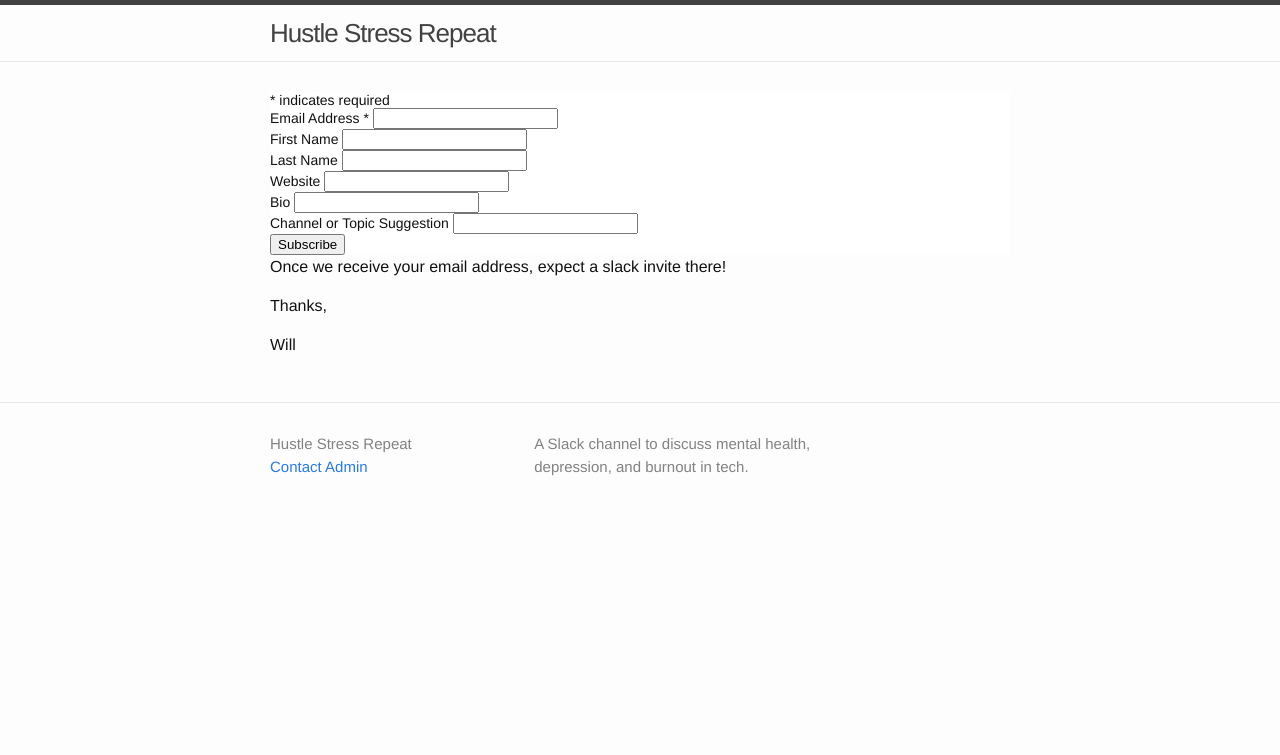
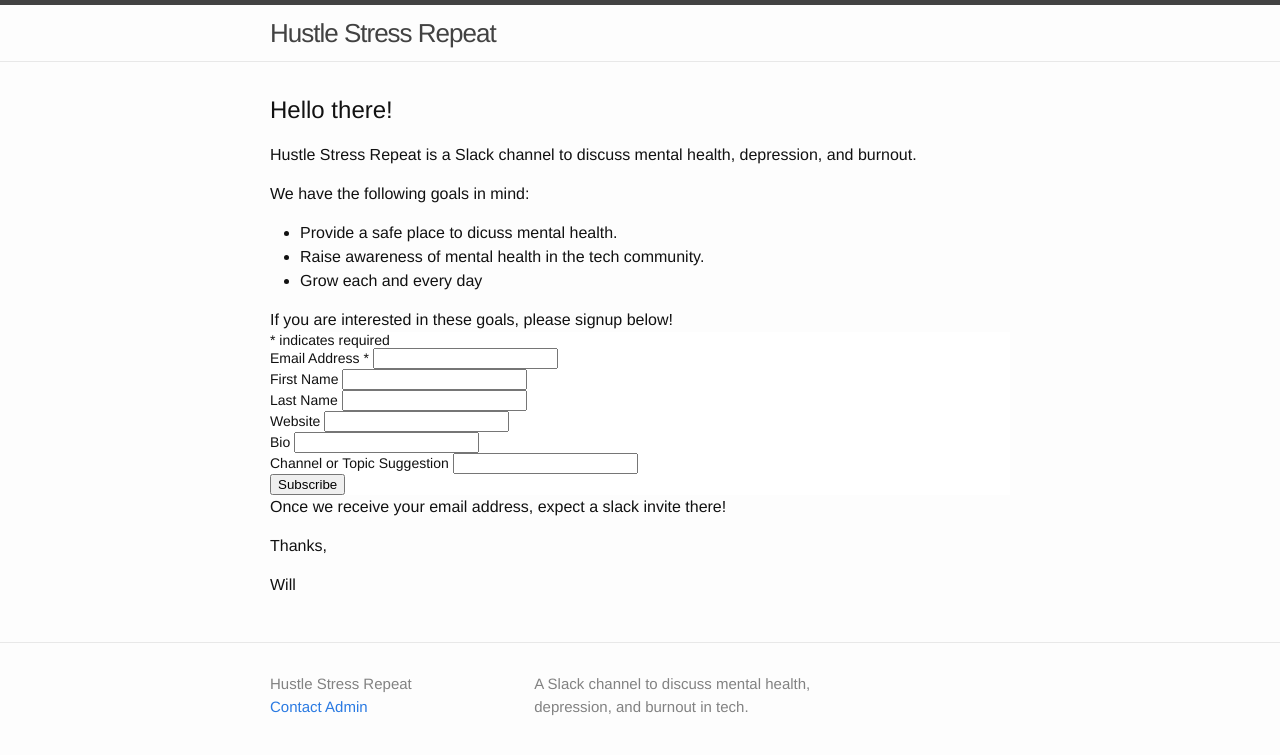
Before and after one commit to hustle-stress-repeat/hustle-stress-repeat.github.io, a Jekyll site: the page built from index.html, in a window 1280 px wide. Shown: the top 755 px of the page. Built offline with Jekyll 4.4.1, drawn with Linux system fonts in a browser that asks for light colours; comment, search, counter and statistics services are not loaded.

Commit message:
Add content

```diff
--- a/index.html
+++ b/index.html
@@ -1,6 +1,21 @@
 ---
 layout: default
 ---
+
+<h2>Hello there!</h2>
+
+<p>Hustle Stress Repeat is a Slack channel to discuss mental health, depression, and burnout.</p>
+
+<p>We have the following goals in mind:</p>
+
+<ul>
+  <li>Provide a safe place to dicuss mental health.</li>
+  <li>Raise awareness of mental health in the tech community.</li>
+  <li>Grow each and every day</li>
+</ul>
+
+If you are interested in these goals, please signup below!
+
 <!-- Begin MailChimp Signup Form -->
 <link href="//cdn-images.mailchimp.com/embedcode/classic-081711.css" rel="stylesheet" type="text/css">
 <style type="text/css">
```
